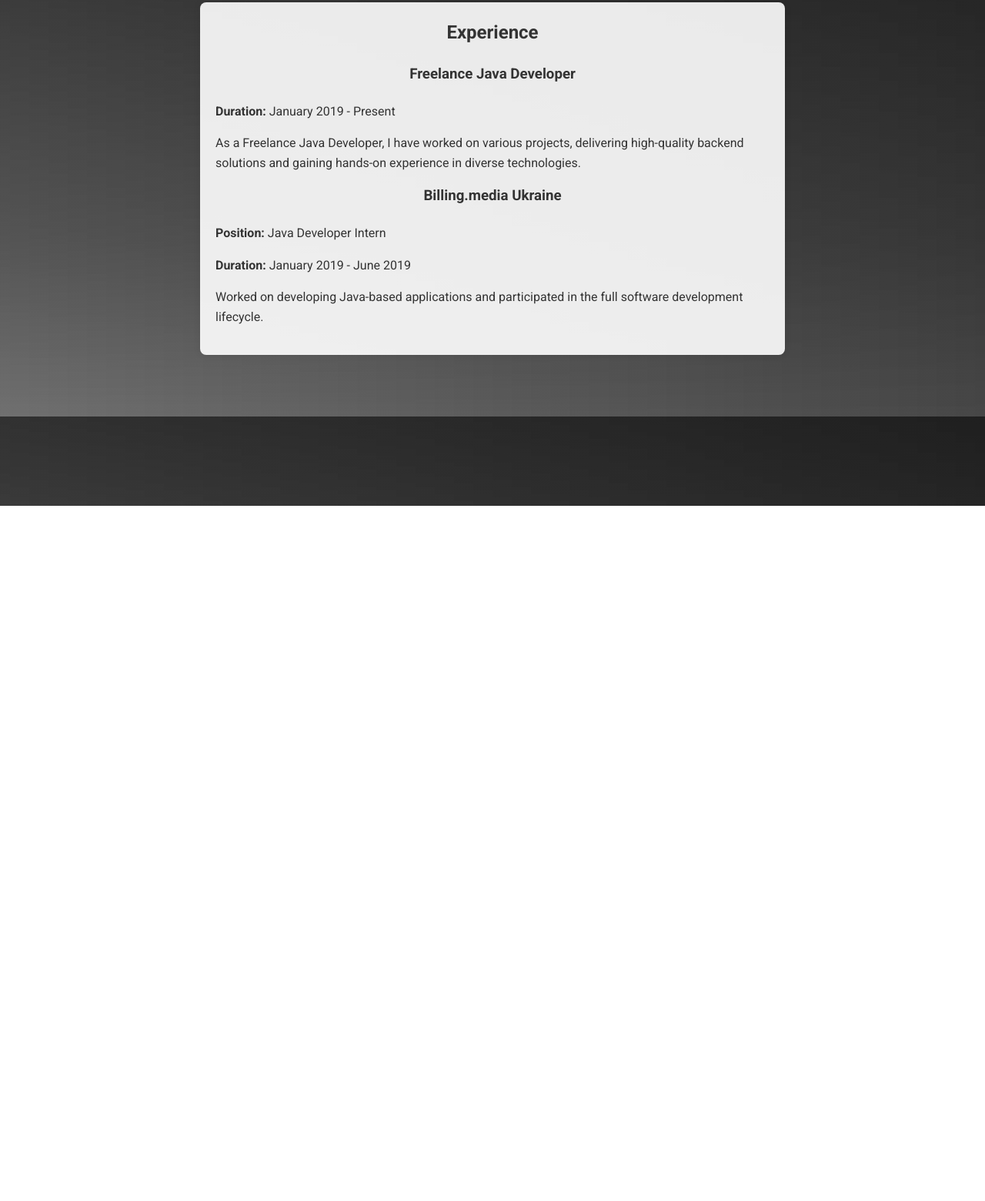
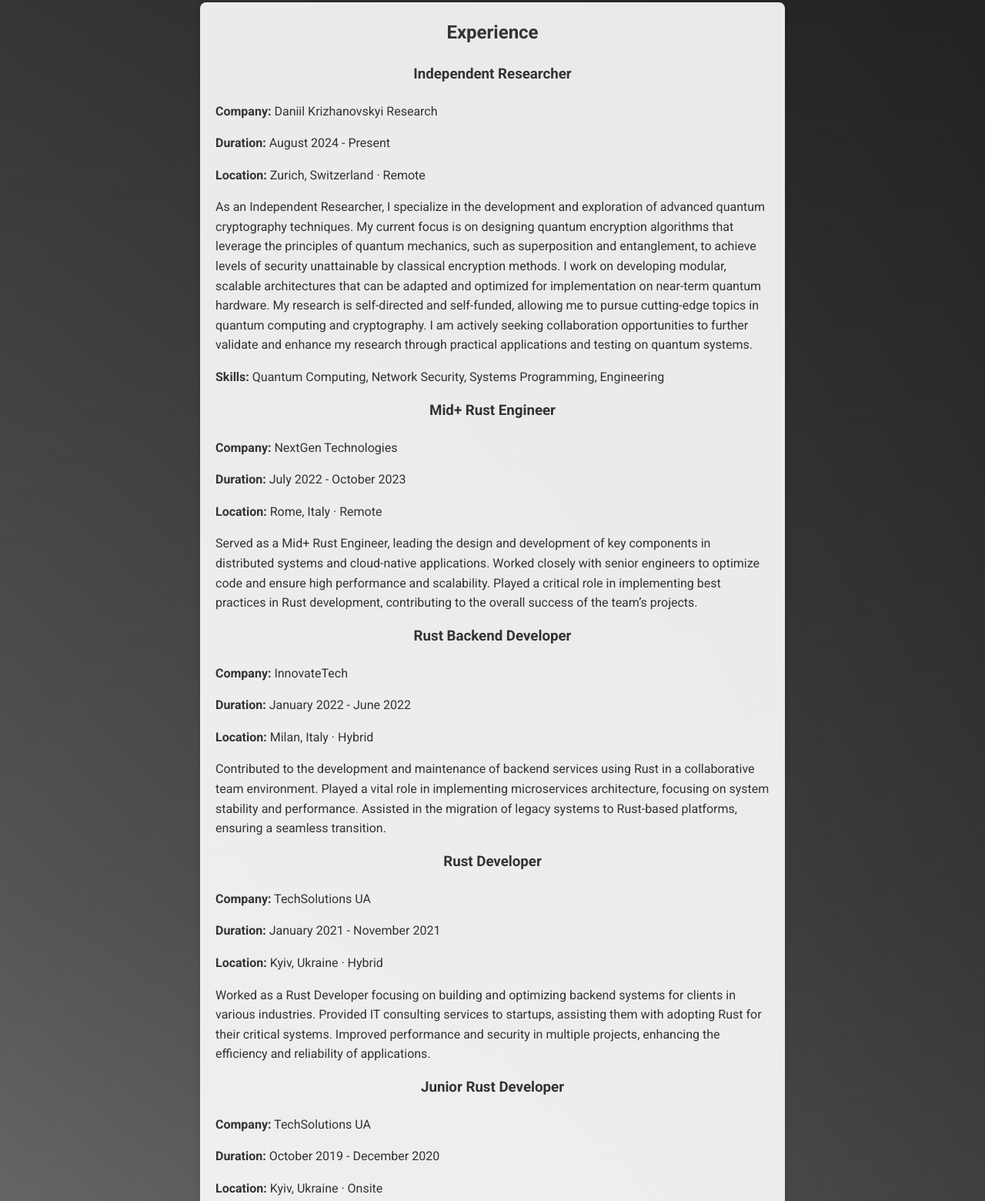
Before and after one commit to dkrizhanovskyi/portfolio, a plain HTML site: page experience.html in a window 1280 px wide. Shown: the part 143-1703 px from the top of the page at 77% size. Before the commit the page ends 800 px from the top, so only its background shows below. Drawn offline with Linux system fonts and the light colour scheme.

Commit message:
Update experience.html

```diff
--- a/experience.html
+++ b/experience.html
@@ -38,17 +38,46 @@
   <main>
     <section id="experience">
       <h2 data-lang="experience_title">Experience</h2>
+
       <div class="job">
-        <h3>Freelance Java Developer</h3>
-        <p><strong>Duration:</strong> January 2019 - Present</p>
-        <p>As a Freelance Java Developer, I have worked on various projects, delivering high-quality backend solutions and gaining hands-on experience in diverse technologies.</p>
+        <h3>Independent Researcher</h3>
+        <p><strong>Company:</strong> Daniil Krizhanovskyi Research</p>
+        <p><strong>Duration:</strong> August 2024 - Present</p>
+        <p><strong>Location:</strong> Zurich, Switzerland · Remote</p>
+        <p>As an Independent Researcher, I specialize in the development and exploration of advanced quantum cryptography techniques. My current focus is on designing quantum encryption algorithms that leverage the principles of quantum mechanics, such as superposition and entanglement, to achieve levels of security unattainable by classical encryption methods. I work on developing modular, scalable architectures that can be adapted and optimized for implementation on near-term quantum hardware. My research is self-directed and self-funded, allowing me to pursue cutting-edge topics in quantum computing and cryptography. I am actively seeking collaboration opportunities to further validate and enhance my research through practical applications and testing on quantum systems.</p>
+        <p><strong>Skills:</strong> Quantum Computing, Network Security, Systems Programming, Engineering</p>
       </div>
 
       <div class="job">
-        <h3>Billing.media Ukraine</h3>
-        <p><strong>Position:</strong> Java Developer Intern</p>
-        <p><strong>Duration:</strong> January 2019 - June 2019</p>
-        <p>Worked on developing Java-based applications and participated in the full software development lifecycle.</p>
+        <h3>Mid+ Rust Engineer</h3>
+        <p><strong>Company:</strong> NextGen Technologies</p>
+        <p><strong>Duration:</strong> July 2022 - October 2023</p>
+        <p><strong>Location:</strong> Rome, Italy · Remote</p>
+        <p>Served as a Mid+ Rust Engineer, leading the design and development of key components in distributed systems and cloud-native applications. Worked closely with senior engineers to optimize code and ensure high performance and scalability. Played a critical role in implementing best practices in Rust development, contributing to the overall success of the team’s projects.</p>
+      </div>
+
+      <div class="job">
+        <h3>Rust Backend Developer</h3>
+        <p><strong>Company:</strong> InnovateTech</p>
+        <p><strong>Duration:</strong> January 2022 - June 2022</p>
+        <p><strong>Location:</strong> Milan, Italy · Hybrid</p>
+        <p>Contributed to the development and maintenance of backend services using Rust in a collaborative team environment. Played a vital role in implementing microservices architecture, focusing on system stability and performance. Assisted in the migration of legacy systems to Rust-based platforms, ensuring a seamless transition.</p>
+      </div>
+
+      <div class="job">
+        <h3>Rust Developer</h3>
+        <p><strong>Company:</strong> TechSolutions UA</p>
+        <p><strong>Duration:</strong> January 2021 - November 2021</p>
+        <p><strong>Location:</strong> Kyiv, Ukraine · Hybrid</p>
+        <p>Worked as a Rust Developer focusing on building and optimizing backend systems for clients in various industries. Provided IT consulting services to startups, assisting them with adopting Rust for their critical systems. Improved performance and security in multiple projects, enhancing the efficiency and reliability of applications.</p>
+      </div>
+
+      <div class="job">
+        <h3>Junior Rust Developer</h3>
+        <p><strong>Company:</strong> TechSolutions UA</p>
+        <p><strong>Duration:</strong> October 2019 - December 2020</p>
+        <p><strong>Location:</strong> Kyiv, Ukraine · Onsite</p>
+        <p>Started as a Junior Rust Developer, focusing on building and maintaining backend components using Rust. Worked closely with senior developers to implement features, debug code, and optimize performance. Contributed to various projects by writing clean, efficient, and well-documented code. Gained experience in collaborating within a team environment, participating in code reviews, and learning best practices in Rust development.</p>
       </div>
 
     </section>
```
